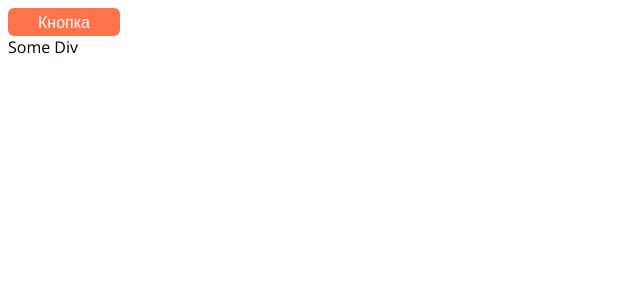
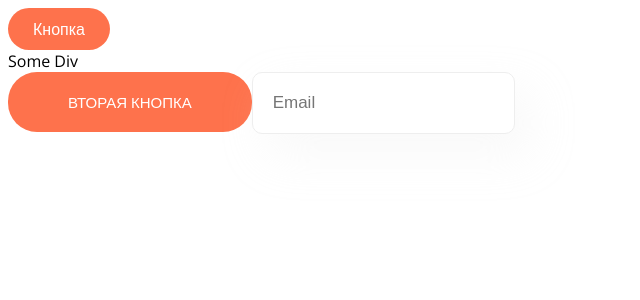
Before and after one commit to southatelove/delivery-app, a React (Vite) app: page / in a window 1280 px wide. Shown: the top 300 px of the page, without its empty margins (0-640 px from the left). Built offline with nearby package versions, Linux system fonts and the light colour scheme.

Commit message:
update: добавление компонента Input

```diff
--- a/src/App.tsx
+++ b/src/App.tsx
@@ -1,19 +1,14 @@
-import { useState } from "react";
-
 import { Button } from "./components/Button/Button";
+import Input from "./components/Input/Input";
 
 function App() {
-  const [state, setState] = useState<number>(0);
-
-  const toggleCounter = (e: React.MouseEvent) => {
-    console.log(e);
-  };
-
   return (
     <>
       <div>
-        <Button onClick={(e) => toggleCounter(e)}>Кнопка</Button>
+        <Button>Кнопка</Button>
         <div>Some Div</div>
+        <Button size="big">Вторая кнопка</Button>
+        <Input placeholder="Email" />
       </div>
     </>
   );
--- a/src/components/Button/Button.module.css
+++ b/src/components/Button/Button.module.css
@@ -1,12 +1,24 @@
 button {
-  border-radius: 6px;
-  padding: 3px 30px;
   font-family: inherit;
   cursor: pointer;
   transition: background 0.25s;
-  font-size: 16px;
   border: none;
   color: var(--white-color);
+  border-radius: 29px;
+  font-style: normal;
+  font-weight: 400;
+}
+
+.small {
+  font-size: 16px;
+  padding: 10px 25px;
+}
+
+.big {
+  font-size: 15px;
+  text-transform: uppercase;
+  border-radius: 29px;
+  padding: 20px 60px;
 }
 
 .accent:hover {
--- a/src/components/Button/Button.propx.ts
+++ b/src/components/Button/Button.propx.ts
@@ -2,4 +2,5 @@
 
 export interface ButtonProps extends ButtonHTMLAttributes<HTMLButtonElement> {
   children: React.ReactNode;
+  size?: "big" | "small";
 }
--- a/src/components/Button/Button.tsx
+++ b/src/components/Button/Button.tsx
@@ -20,11 +20,19 @@
 //   );
 // };
 
-export const Button = ({ children, className, ...props }: ButtonProps) => {
+export const Button = ({
+  children,
+  className,
+  size = "small",
+  ...props
+}: ButtonProps) => {
   return (
     <>
       <button
-        className={cn(styles["button"], styles["accent"], className)}
+        className={cn(styles["button"], styles["accent"], className, {
+          [styles["small"]]: size === "small",
+          [styles["big"]]: size === "big",
+        })}
         {...props}
       >
         {children}
--- /dev/null
+++ b/src/components/Input/Input.module.css
@@ -0,0 +1,19 @@
+.input {
+  font-size: 17px;
+  font-style: normal;
+  font-weight: 400;
+  color: var(--text-color);
+  border: 1px solid #eee;
+  box-shadow: 15px 20px 45px 0px rgba(233, 233, 233, 0.25);
+  border-radius: 10px;
+  padding: 20px;
+}
+
+/* .input-title {
+  font-size: 32px;
+}
+
+.invalid {
+  border: 1px solid red;
+  background: rgb(113, 13, 13);
+} */
--- /dev/null
+++ b/src/components/Input/Input.props.ts
@@ -0,0 +1,5 @@
+import { InputHTMLAttributes } from "react";
+
+export interface InputProps extends InputHTMLAttributes<HTMLInputElement> {
+  isValid?: boolean;
+}
--- /dev/null
+++ b/src/components/Input/Input.tsx
@@ -0,0 +1,23 @@
+import styles from "./Input.module.css";
+import cn from "classnames";
+import { forwardRef } from "react";
+import { InputProps } from "./Input.props";
+
+const Input = forwardRef<HTMLInputElement, InputProps>(function Input(
+  { className, isValid = true, ...props },
+  ref
+) {
+  return (
+    <>
+      <input
+        ref={ref}
+        {...props}
+        className={cn(styles["input"], className, {
+          [styles["invalid"]]: !isValid,
+        })}
+      />
+    </>
+  );
+});
+
+export default Input;
```
Also changed, not shown: .eslintrc.cjs.
